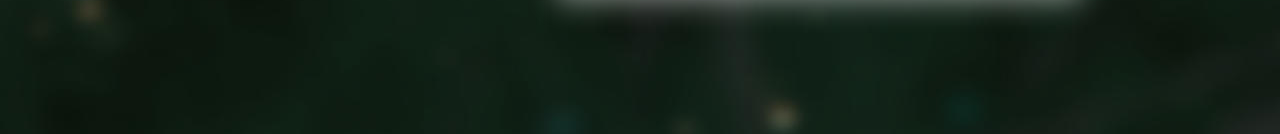
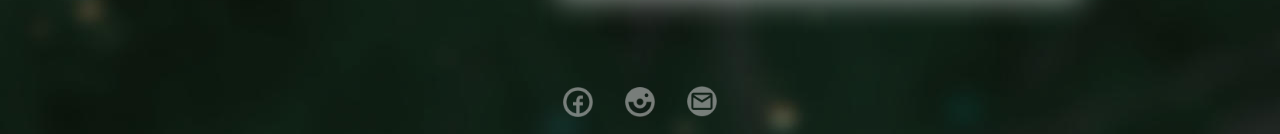
Before and after one commit to thisisgene/calm-down-landing, a plain HTML site: page index.html in a window 1280 px wide. Shown: the part 663-797 px from the top of the page. Drawn offline with Linux system fonts and the light colour scheme.

Commit message:
Added sm links.

```diff
--- /dev/null
+++ b/assets/css/1-base/social.sass
@@ -0,0 +1,27 @@
+.social
+
+  display: flex
+  flex-direction: row
+  align-items: center
+  justify-content: center
+  width: 100%
+  margin: 1rem auto 2rem
+  @media(min-width: 921px)
+    margin: 3rem auto 0
+    position: absolute
+    bottom: 0
+  .sm-link
+    // margin: 2rem auto 0
+    display: flex
+    flex-direction: row
+    align-items: center
+    justify-content: center
+    a
+      margin: 1rem
+      @media(min-width: 921px)
+        opacity: .6
+        transition: opacity 200ms ease-in-out
+        &:hover
+          opacity: 1
+      img
+        width: 30px
--- a/assets/css/main.scss
+++ b/assets/css/main.scss
@@ -1 +1,2 @@
 @import "1-base/main";
+@import "1-base/social";
--- a/index.html
+++ b/index.html
@@ -97,3 +97,6 @@
     </div>
   </div>
 </div>
+<div class="social">
+  <div class="sm-link"><a target="_blank" href="https://www.facebook.com/eugenedelta"><img src="./assets/img/logos/facebook.png"></a><a target="_blank" href="https://www.instagram.com/eugene.delta/"><img src="./assets/img/logos/instagram.png"></a><a href="mailto:contact@eugenedelta.com"><img src="./assets/img/logos/mail.png"></a></div>
+</div>
```
Also changed, not shown: assets/css/main.css, assets/img/logos/facebook.png (added), assets/img/logos/instagram.png (added), assets/img/logos/mail.png (added), 3 other files.
